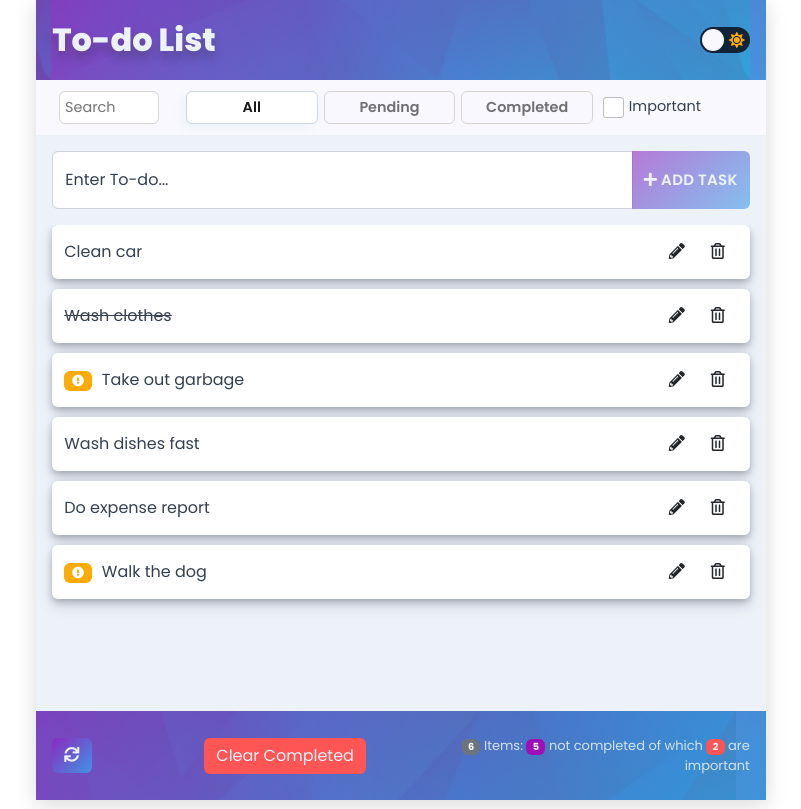
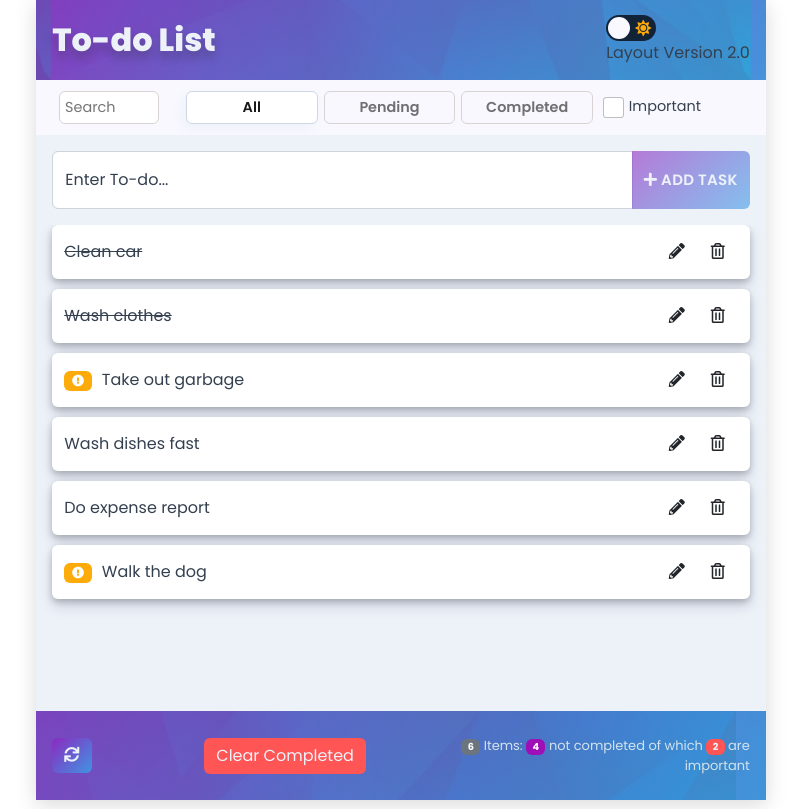
Before and after one commit to irmoralesb/react_working_with_components, a Next.js app: page / in a window 1280 px wide. Shown: the whole page, without its empty margins (239-1040 px from the left). Built offline with nearby package versions, Linux system fonts and the light colour scheme.

Commit message:
Code Refactored to use Contexts

```diff
--- a/db.json
+++ b/db.json
@@ -2,7 +2,7 @@
   "todos": [
     {
       "todoText": "Clean car",
-      "completed": false,
+      "completed": true,
       "important": false,
       "id": 11
     },
--- a/src/App.js
+++ b/src/App.js
@@ -1,8 +1,11 @@
-import { useState } from "react";
+import { useState, createContext } from "react";
 import ToDoListWithToolbar from "./components/todo/ToDoListWithToolbar";
 import { TodosDataProvider } from "./contexts/ToDosDataContext";
 import ToDoManager from "./components/todo/ToDoManager";
 import Layout from "./components/layout/Layout";
+
+export const ThemeContext = createContext({});
+
 
 const App = () => {
   const [displayStatus, setDisplayStatus] = useState("all"); // all, pending, completed
@@ -10,9 +13,11 @@ const App = () => {
   const [searchText, setSearchText] = useState("");
   const [darkTheme, setDarkTheme] = useState(false);
   const toggleTheme = () => setDarkTheme(!darkTheme);
+
   return (
     <TodosDataProvider>
-      <Layout toggleTheme={toggleTheme} darkTheme={darkTheme}>
+      <ThemeContext.Provider value={{darkTheme, toggleTheme}}>
+        <Layout>
           <ToDoListWithToolbar
             displayStatus={displayStatus} setDisplayStatus={setDisplayStatus}
             import={important} setImportant={setImportant}
@@ -20,10 +25,11 @@ const App = () => {
           >
             <ToDoManager
               displayStatus={displayStatus} important={important}
-            searchText={searchText} darkTheme={darkTheme}
+              searchText={searchText}
             />
           </ToDoListWithToolbar>
         </Layout>
+      </ThemeContext.Provider>
     </TodosDataProvider>
   );
 };
--- a/src/components/layout/Header.js
+++ b/src/components/layout/Header.js
@@ -1,6 +1,11 @@
 import React from "react";
+import { useContext } from 'react';
+import { ThemeContext } from '../../App'
 
-const Header = ({ darkTheme, toggleTheme }) => {
+const Header = ({layoutVersion }) => {
+
+  const { darkTheme, toggleTheme } = useContext(ThemeContext);
+
   return (
     <header>
       <h2>To-do List</h2>
@@ -23,6 +28,7 @@ const Header = ({ darkTheme, toggleTheme }) => {
           <i className="fas fa-sun"></i>
           <span className="ball"></span>
         </label>
+        <span>{layoutVersion}</span>
       </span>
     </header>
   );
--- a/src/components/layout/Layout.js
+++ b/src/components/layout/Layout.js
@@ -1,11 +1,16 @@
+import { useContext } from 'react';
 import Header from "./Header";
 import Footer from "./Footer";
+import { ThemeContext } from '../../App';
 
-const Layout = (props) => {
+const Layout = ({ children }) => {
+  const { darkTheme } = useContext(ThemeContext);
+
+  const layoutVersion = "Layout Version 2.0";
   return (
-    <div className="container" data-theme={props.darkTheme ? "dark" : "light"}>
-      <Header toggleTheme={props.toggleTheme} darkTheme={props.darkTheme} />
-      {props.children}
+    <div className="container" data-theme={darkTheme ? "dark" : "light"}>
+      <Header layoutVersion={layoutVersion} />
+      {children}
       <br />
       <Footer />
     </div>
```
Lines whose indentation alone changed are shown as unchanged.
